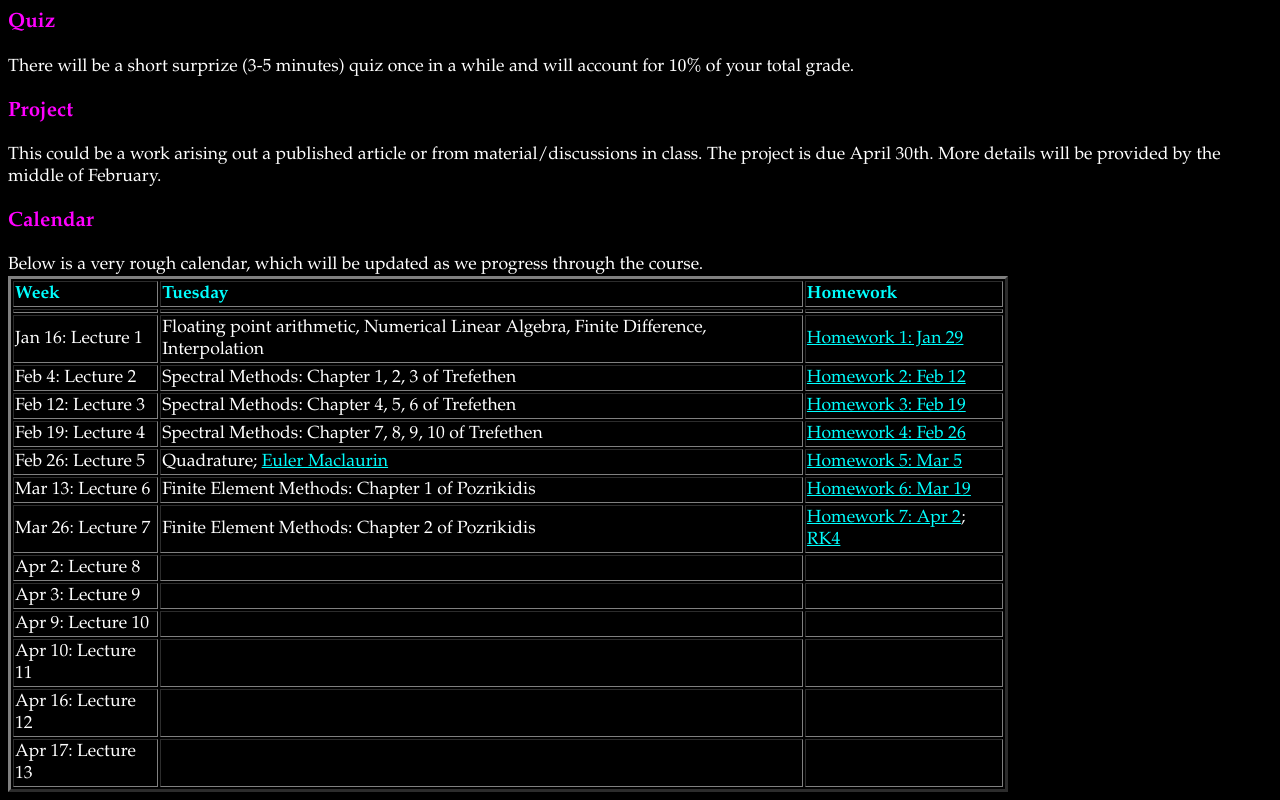
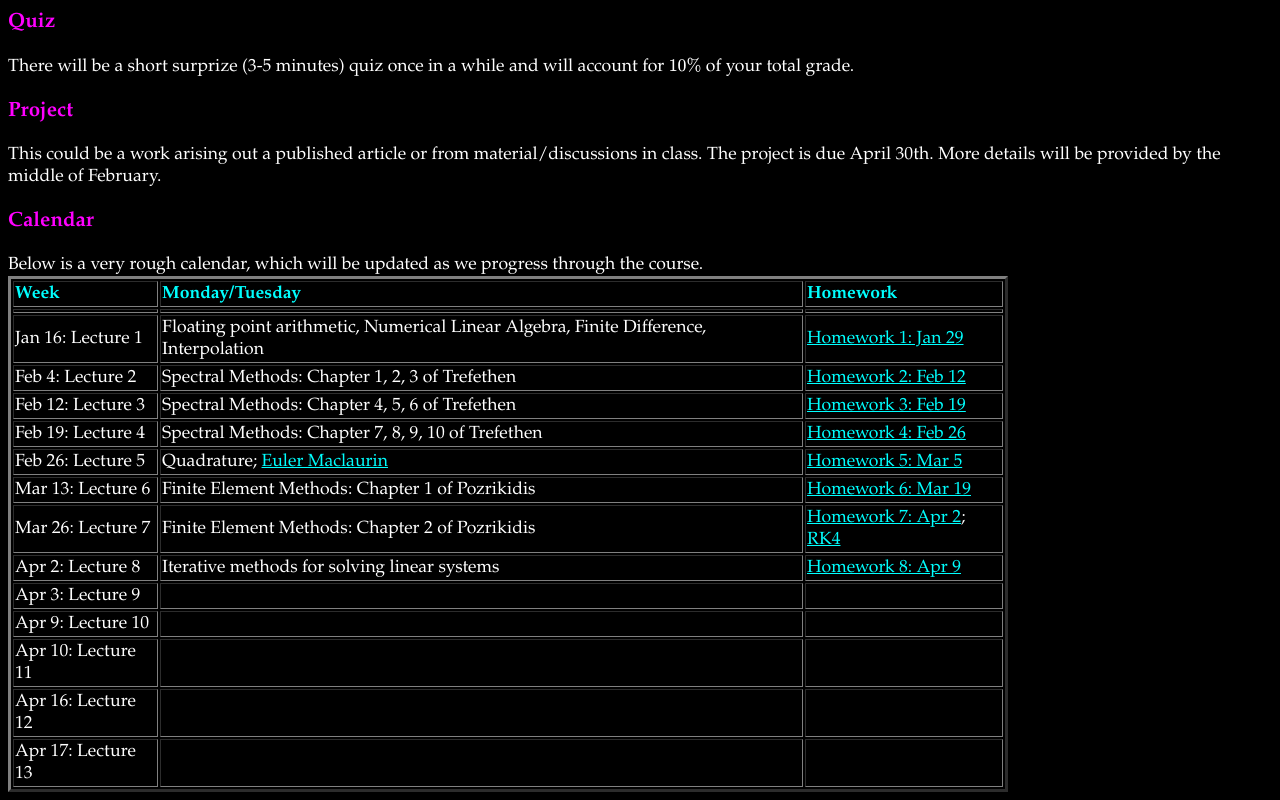
Before and after one commit to sivaramambikasaran/2018_CMS, a plain HTML site: page index.html in a window 1280 px wide. Shown: the part 1397-2197 px from the top of the page. Drawn offline with nearby package versions, Linux system fonts and the light colour scheme; some packages are replaced by stand-ins of ours.

Commit message:
Update index.html

```diff
--- a/index.html
+++ b/index.html
@@ -94,7 +94,7 @@ Below is a very rough calendar, which will be updated as we progress through the
 <table border="3" width="1000px">
 <tbody><tr>
 	<td><b><font color=cyan>Week</font></b></td>
-	<td><b><font color=cyan>Tuesday</font></b></td>
+	<td><b><font color=cyan>Monday/Tuesday</font></b></td>
 	<td><b><font color=cyan>Homework</font></b></td>
 </tr>
 <tr>
@@ -139,8 +139,8 @@ Below is a very rough calendar, which will be updated as we progress through the
 </tr>
 <tr>
 	<td>Apr 2: Lecture 8</td>
-	<td></td>
-	<td></td>
+	<td>Iterative methods for solving linear systems</td>
+	<td><a href="https://drive.google.com/file/d/19_6D2DaV9ble7PgrTMsYsAyFevBxGwo1/view?usp=sharing">Homework 8: Apr 9</a></td>
 </tr>
 <tr>
 	<td>Apr 3: Lecture 9</td>
```
